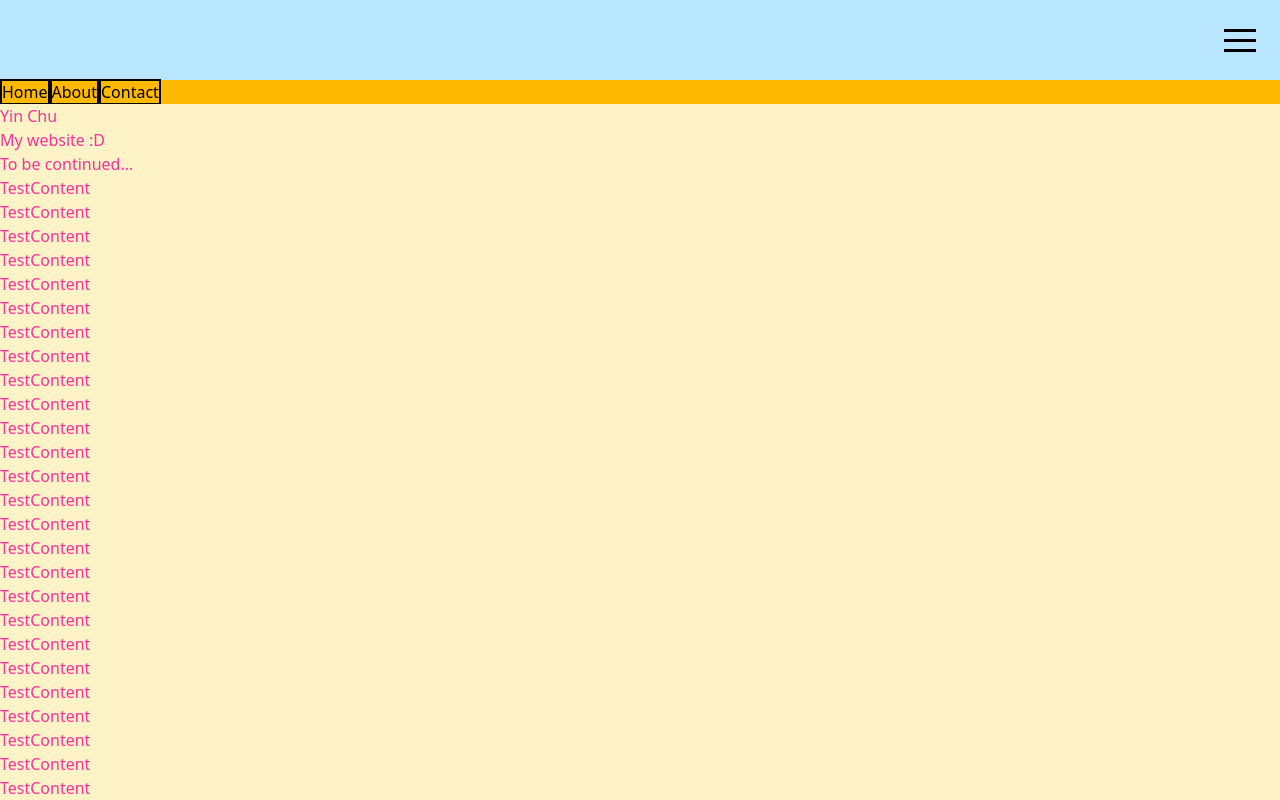
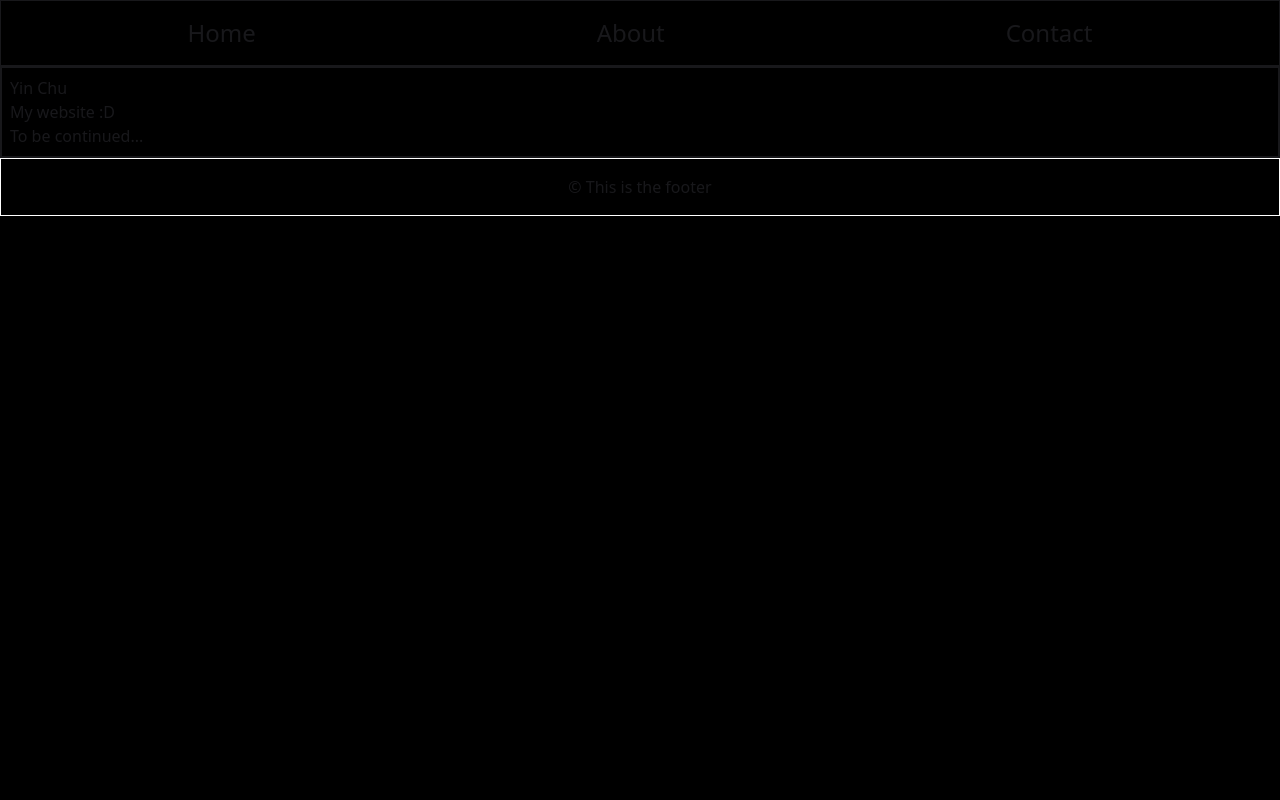
Before and after one commit to yinchurijnaard/yin-chu-website, a Next.js app: page / in a window 1280 px wide. Shown: the top 800 px of the page. Built offline with nearby package versions, Linux system fonts and the light colour scheme.

Commit message:
Continued working on the Navbar

```diff
--- a/app/about/page.tsx
+++ b/app/about/page.tsx
@@ -3,7 +3,7 @@ import React from "react";
 const About = () => {
   return (
     <>
-      <p className="text-black">Hello, this is the About page.</p>
+      <p className="">Hello, this is the About page.</p>
     </>
   );
 };
--- a/app/components/Footer.tsx
+++ b/app/components/Footer.tsx
@@ -2,8 +2,8 @@ import React from "react";
 
 const Footer = () => {
   return (
-    <footer className="bg-sky-200 text-black w-full p-4">
-      <p>This is the footer</p>
+    <footer className="border border-white w-full p-4 text-center">
+      <p>&copy; This is the footer</p>
     </footer>
   );
 };
--- a/app/components/Navbar.tsx
+++ b/app/components/Navbar.tsx
@@ -1,4 +1,8 @@
 "use client";
+
+// To Do / Check
+// Make NavbarMobile show on mobile aspect ratios, the same for NavbarDesktop
+// Do I implement the logic for mobile/desktop here, or in the component itself?
 
 import NavbarMobile from "./NavbarMobile";
 import NavbarDesktop from "./NavbarDesktop";
@@ -6,8 +10,6 @@ import NavbarDesktop from "./NavbarDesktop";
 const Navbar = () => {
   return (
     <>
-      {/* Make NavbarMobile shown on mobile aspect rations, the same for NavbarDesktop */}
-      {/* Do I implement the logic for mobile/desktop here, or in the component itself? */}
       <NavbarMobile />
       <NavbarDesktop />
     </>
--- a/app/components/NavbarDesktop.tsx
+++ b/app/components/NavbarDesktop.tsx
@@ -1,17 +1,16 @@
 import Link from "next/link";
-import React from "react";
 
 const NavbarDesktop = () => {
   return (
-    <nav className="text-black">
+    <nav className="border hidden sm:flex w-full text-center text-2xl p-4 justify-around">
       {/* Render each Link component or hardcode it? */}
-      <Link href="/" className="border-2">
+      <Link href="/" className="">
         Home
       </Link>
-      <Link href="/about" className="border-2">
+      <Link href="/about" className="">
         About
       </Link>
-      <Link href="/contact" className="border-2">
+      <Link href="/contact" className="">
         Contact
       </Link>
     </nav>
--- a/app/components/NavbarMobile.tsx
+++ b/app/components/NavbarMobile.tsx
@@ -1,18 +1,20 @@
-import React, { useEffect, useState } from "react";
+import { useState } from "react";
 import Hamburger from "hamburger-react";
 import NavbarMobileMenu from "./NavbarMobileMenu";
+
+// To Do / Check
+// Close menu when clicking/tapping outside of the menu area
 
 const NavbarMobile = () => {
   const [isOpen, setOpen] = useState(false);
 
-  // Continue building the logic to make the body no-scrollable when the menu is open
-  useEffect(() => {}, [isOpen]);
+  const handleClose = () => setOpen(false);
 
   return (
     // Padding-4!
-    <nav className="bg-sky-200 text-black justify-items-end p-4">
+    <nav className="justify-items-end p-4 sm:hidden">
       <Hamburger toggled={isOpen} toggle={setOpen} />
-      {isOpen && <NavbarMobileMenu />}
+      {isOpen && <NavbarMobileMenu handleClose={handleClose} />}
     </nav>
   );
 };
--- a/app/components/NavbarMobileMenu.tsx
+++ b/app/components/NavbarMobileMenu.tsx
@@ -1,46 +1,39 @@
 import Link from "next/link";
-import React from "react";
 
-const NavbarMobileMenu = () => {
+// To Do / Check
+// Use a <div> or an <ul> to display the navigation links?
+// Render each Link component or hardcode it?
+
+interface HandleCloseProp {
+  handleClose: () => void;
+}
+
+const NavbarMobileMenu = ({ handleClose }: HandleCloseProp) => {
   return (
     // h-screen sets the element to span the entire height of the viewport
     // Padding-4!
-    <div className="h-3/4 w-full text-center text-4xl border p-4 justify-around flex">
-      {/* Render each Link component or hardcode it? */}
-      <Link href="/" className="underline decoration-wavy decoration-pink-400">
+    <div className="h-3/4 w-full text-center text-4xl p-4 justify-around flex">
+      <Link
+        href="/"
+        onClick={handleClose}
+        className="underline decoration-wavy decoration-pink-400"
+      >
         Home
       </Link>
       <Link
         href="/about"
+        onClick={handleClose}
         className="underline decoration-wavy decoration-pink-400"
       >
         About
       </Link>
       <Link
         href="/contact"
+        onClick={handleClose}
         className="underline decoration-wavy decoration-pink-400"
       >
         Contact
       </Link>
-
-      {/* Use a div or an ul for displaying the navigation links? */}
-      {/* <ul className="flex flex-col space-y-4">
-        <li>
-          <Link href="/" className="border-2">
-            Home
-          </Link>
-        </li>
-        <li>
-          <Link href="/about" className="border-2">
-            About
-          </Link>
-        </li>
-        <li>
-          <Link href="/contact" className="border-2">
-            Contact
-          </Link>
-        </li>
-      </ul> */}
     </div>
   );
 };
--- a/app/components/TestContent.tsx
+++ /dev/null
@@ -1,18 +0,0 @@
-import React from "react";
-
-const TestContent = () => {
-  return (
-    <>
-      <div>TestContent</div>
-      <div>TestContent</div>
-      <div>TestContent</div>
-      <div>TestContent</div>
-      <div>TestContent</div>
-      <div>TestContent</div>
-      <div>TestContent</div>
-      <div>TestContent</div>
-    </>
-  );
-};
-
-export default TestContent;
--- a/app/contact/page.tsx
+++ b/app/contact/page.tsx
@@ -3,7 +3,7 @@ import React from "react";
 const Contact = () => {
   return (
     <>
-      <p className="text-black">Hello, this is the Contact page.</p>
+      <p className="">Hello, this is the Contact page.</p>
     </>
   );
 };
--- a/app/globals.css
+++ b/app/globals.css
@@ -3,7 +3,7 @@
 
 @layer base {
   body {
-    @apply bg-sky-100;
+    /* @apply bg-sky-200; */
   }
 }
 
--- a/app/layout.tsx
+++ b/app/layout.tsx
@@ -26,16 +26,18 @@ export default function RootLayout({
   children: React.ReactNode;
 }>) {
   return (
+    // Changing the background colour for the <html> tag actually set the background colour for the whole page, makes sense...
     <html
       lang="en"
+      className="bg-black"
       // className={`${geistSans.variable} ${geistMono.variable} h-full antialiased`}
     >
       {/* So the reason why: body is for the whole 'body'. The {children}'s background is only affected in page.tsx (the main page???) */}
       {/* And the reason why the NavbarDesktop bg is the same as below (<body className="bg-amber-400"></body> is because I haven't specified a background colour) */}
-      <body className="min-h-full flex flex-col bg-amber-400">
+      <body className="min-h-full flex flex-col">
         <Navbar />
-        {/* Find out why the text is offset to the right, compared to the Navbar and the Footer */}
-        <div className="flex-grow container mx-auto">{children}</div>
+        {/* Find out why the text is offset to the right, compared to the Navbar and the Footer --> the removed Tailwind CSS classes from the line below seemed to have caused this issue? */}
+        <div className="">{children}</div>
         <Footer />
       </body>
     </html>
--- a/app/notes.ts
+++ b/app/notes.ts
@@ -1,9 +1,13 @@
 // Make sure everything follows proper convention
 
 // Find a way to change the global style, for example:
-// - Overall background colour
+// - Overall background colour (also for light mode etc (because dark mode will be the default))
 // - Overal text colour, such that I don't need to change the text colour locally. Rather, I'd like to have it more global
 
 // Come up with an order of imports??? First "use client" if necessary? Then Next.js > React > Components > Dependencies???
 
 // Set a baseline for padding, margin etc (review everywhere once to an almost 'finished' state)
+
+// Check font sizing and font size consistency!
+
+// AT THE END OF THE WHOLE PROJECT: CHECK ALL FILES FOR ANY LEFTOVER COMMENTS/TO DO'S/CHECKS!!!
--- a/app/page.tsx
+++ b/app/page.tsx
@@ -1,21 +1,9 @@
-import TestContent from "./components/TestContent";
-
 export default function Home() {
   return (
-    <div>
-      <main className="bg-amber-100 text-pink-500">
-        <h1>Yin Chu</h1>
-        <h2>My website :D</h2>
-        <h3>To be continued...</h3>
-        <TestContent />
-        <TestContent />
-        <TestContent />
-        <TestContent />
-        <TestContent />
-        <TestContent />
-        <TestContent />
-        <TestContent />
-      </main>
-    </div>
+    <main className="border-2 p-2">
+      <h1>Yin Chu</h1>
+      <h2>My website :D</h2>
+      <h3>To be continued...</h3>
+    </main>
   );
 }
```
